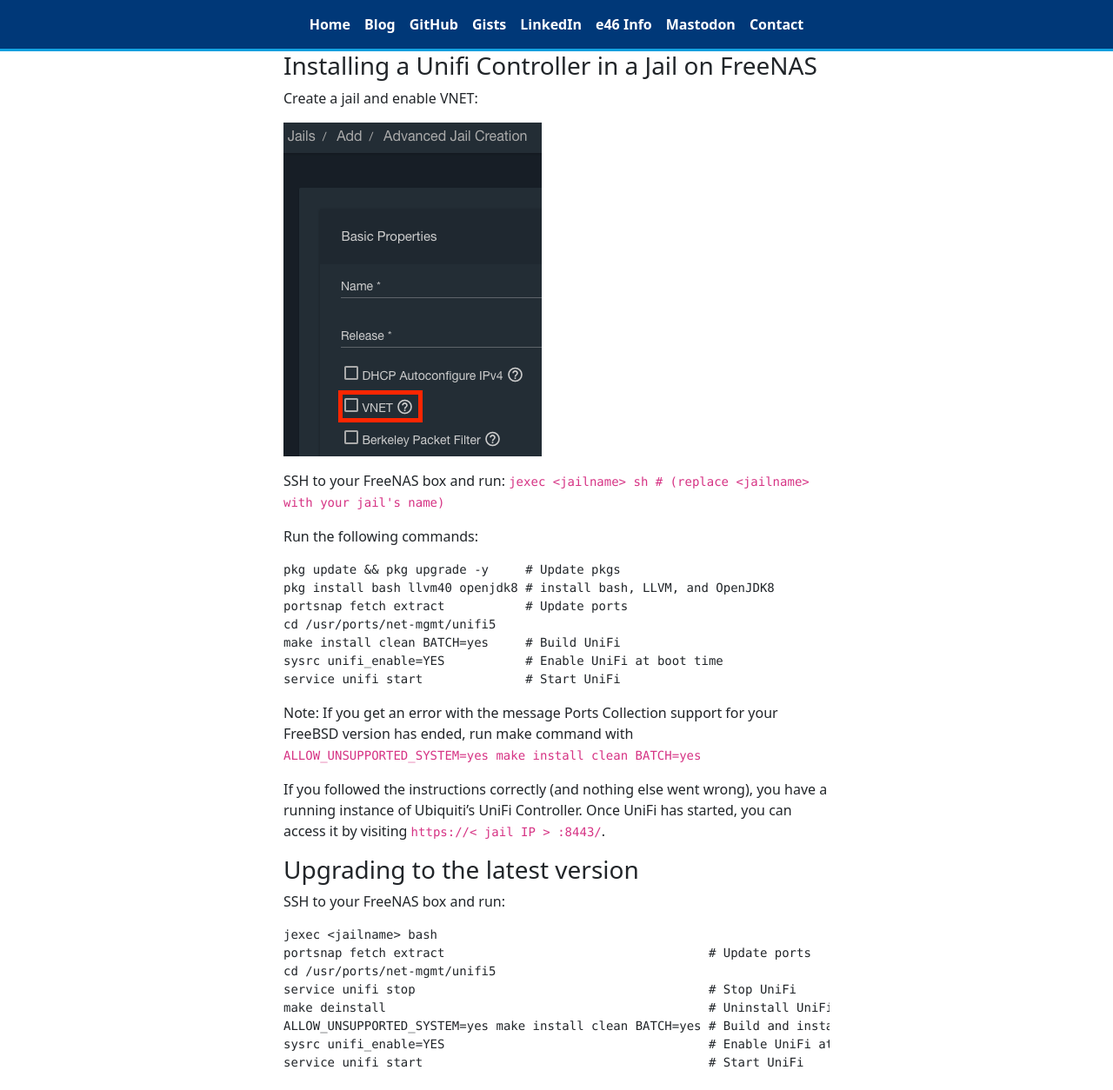
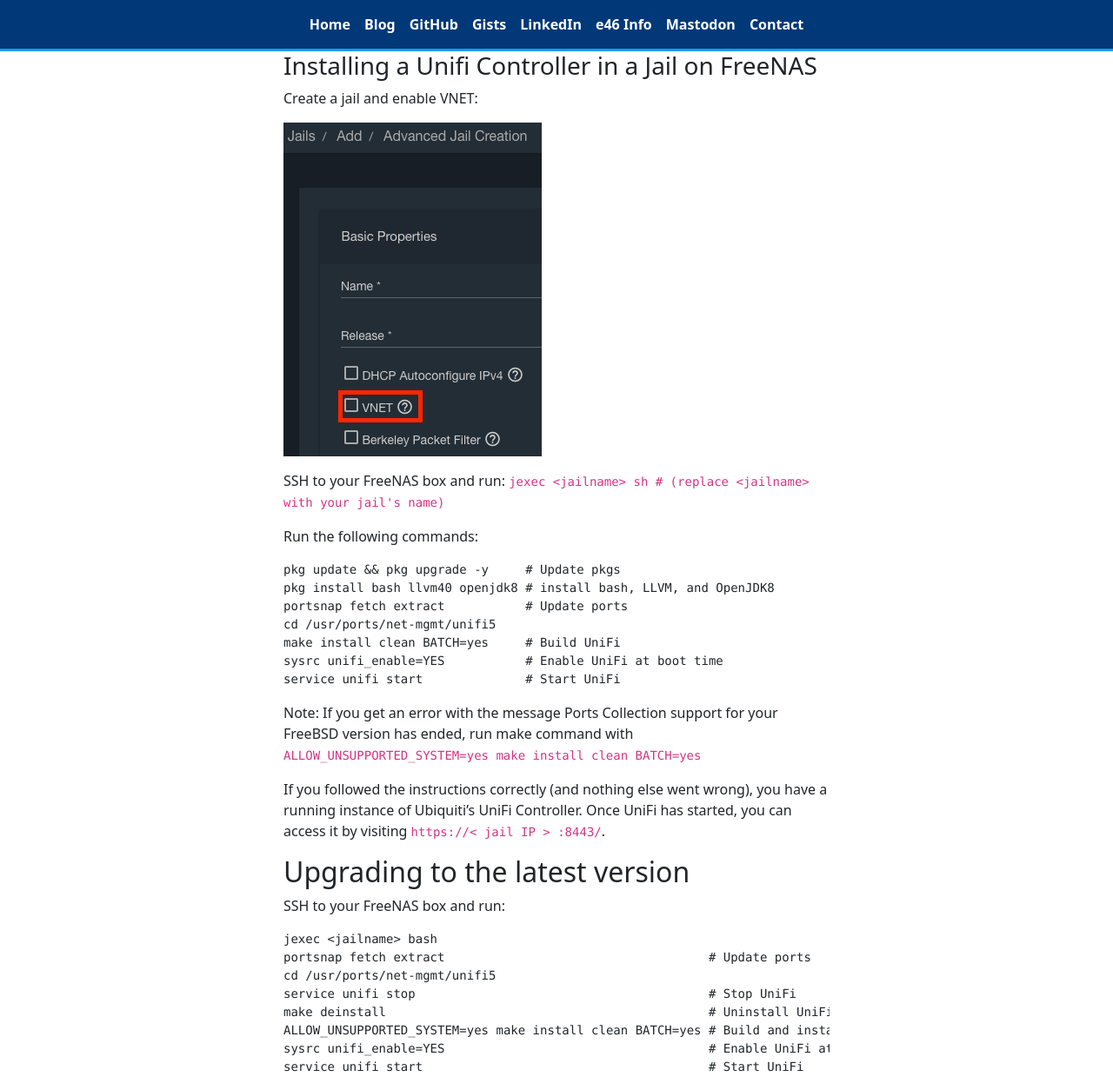
Before and after one commit to rpunt/rpunt.github.io, a Jekyll site: the page built from _posts/2019-02-19-unifi-controller-in-freenas.md, in a window 1280 px wide. Shown: the whole page at 87% size. Built offline with Jekyll 4.4.1, drawn with Linux system fonts in a browser that asks for light colours.

```diff
--- a/_posts/2019-02-19-unifi-controller-in-freenas.md
+++ b/_posts/2019-02-19-unifi-controller-in-freenas.md
@@ -25,7 +25,7 @@ Note: If you get an error with the message Ports Collection support for your Fre
 
 If you followed the instructions correctly (and nothing else went wrong), you have a running instance of Ubiquiti's UniFi Controller. Once UniFi has started, you can access it by visiting `https://< jail IP > :8443/`.
 
-### Upgrading to the latest version
+## Upgrading to the latest version
 
 SSH to your FreeNAS box and run:
 
```
